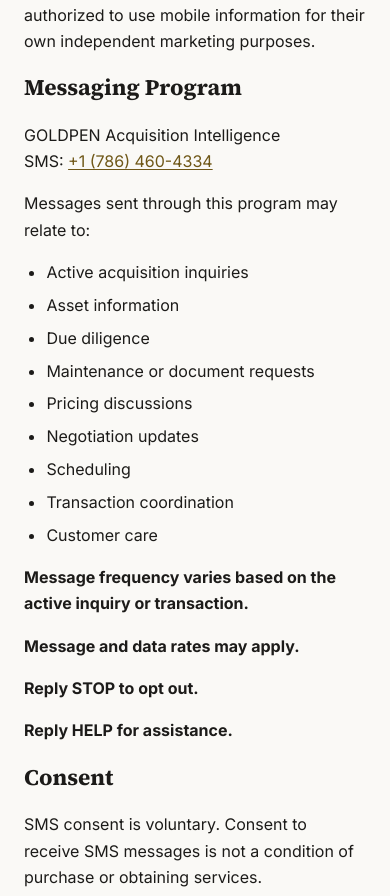
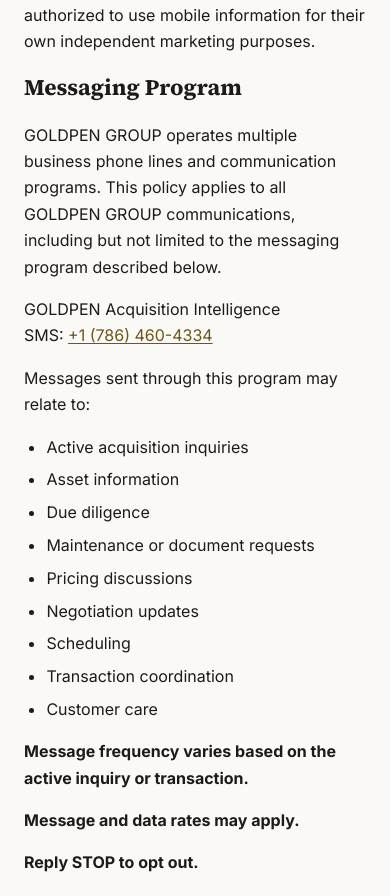
Before and after one commit to goldpenrealty-commits/goldpen-compliance-site, a Next.js app: page /privacy-policy in a window 390 px wide. Shown: the part 2226-3122 px from the top of the page. Built offline with nearby package versions, Linux system fonts and the light colour scheme.

Commit message:
Clarify Privacy Policy applies to all GOLDPEN GROUP phone lines, not just the Acquisition Intelligence SMS number

```diff
--- a/src/app/privacy-policy/page.tsx
+++ b/src/app/privacy-policy/page.tsx
@@ -85,6 +85,11 @@
 
       <section>
         <h2>Messaging Program</h2>
+        <p>
+          {brand.publicBrandName} operates multiple business phone lines and communication
+          programs. This policy applies to all {brand.publicBrandName} communications, including
+          but not limited to the messaging program described below.
+        </p>
         <p>
           {brand.programName}
           <br />
```
